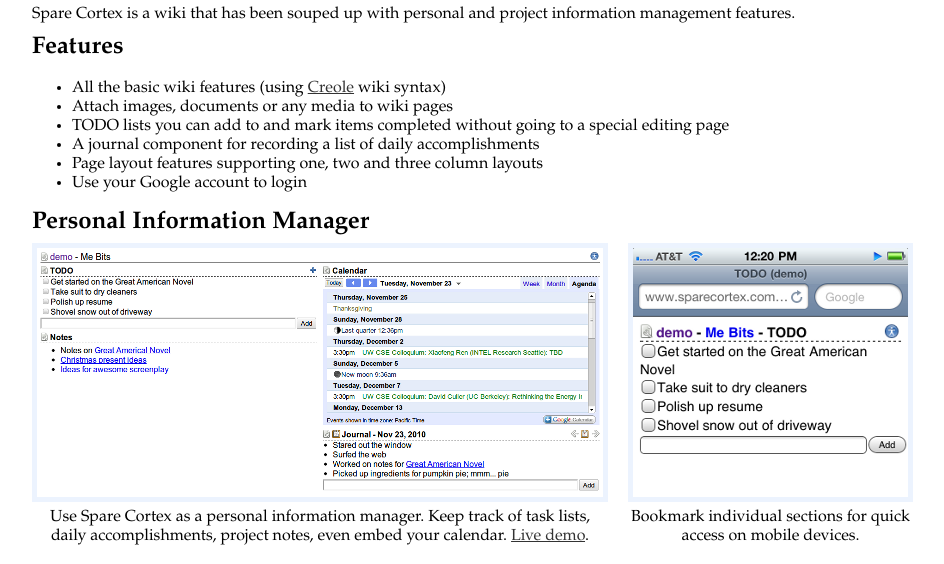
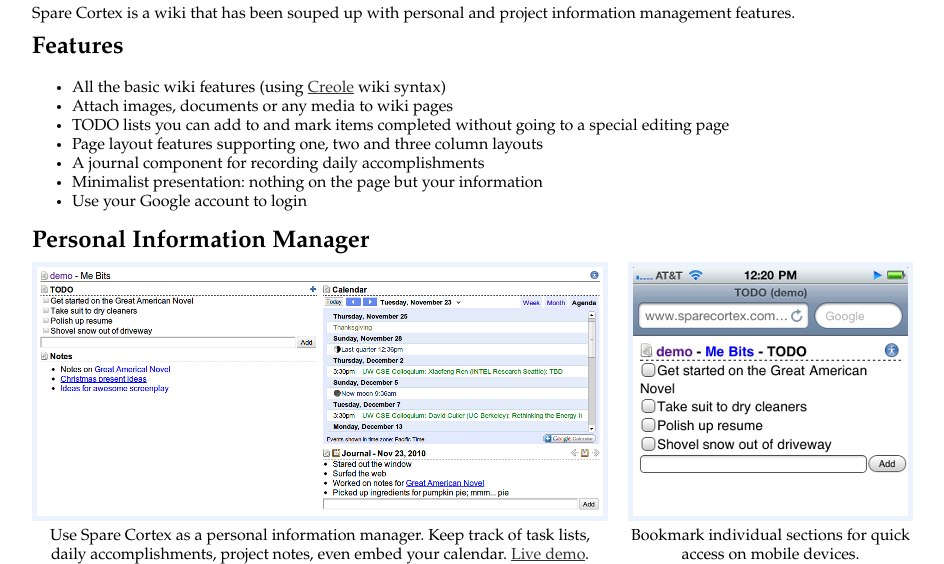
Before and after one commit to samskivert/memory, a web app: page / in a window 1280 px wide. Shown: the part 49-613 px from the top of the page, without its empty margins (173-1117 px from the left). Run offline with its HTML, style and script files only (its server is not run), Linux system fonts and the light colour scheme; data that the repository does not hold is empty.

Commit message:
Feature fiddling.

```diff
--- a/src/main/webapp/index.html
+++ b/src/main/webapp/index.html
@@ -68,8 +68,9 @@
     <li>Attach images, documents or any media to wiki pages</li>
     <li>TODO lists you can add to and mark items completed without going to a
         special editing page</li>
-    <li>A journal component for recording a list of daily accomplishments</li>
     <li>Page layout features supporting one, two and three column layouts</li>
+    <li>A journal component for recording daily accomplishments</li>
+    <li>Minimalist presentation: nothing on the page but your information</li>
     <li>Use your Google account to login</li>
   </ul>
 
```
